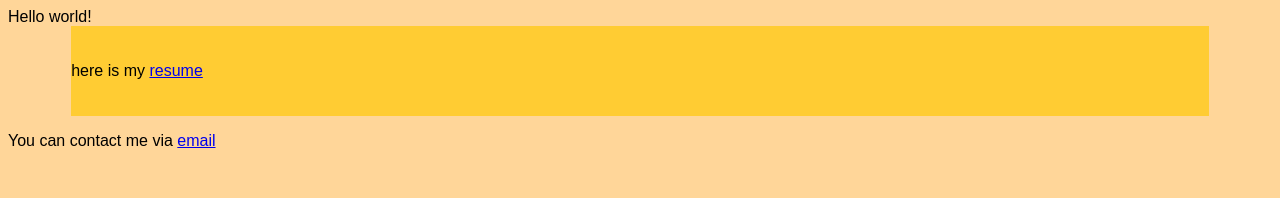
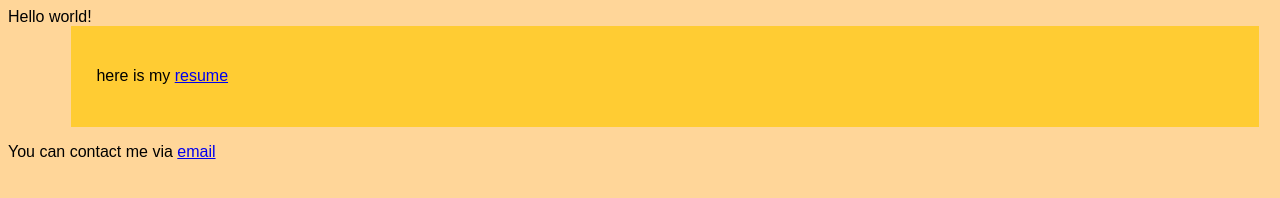
Before and after one commit to efrubin/efrubin.github.io, a plain HTML site: page index.html in a window 1280 px wide. Drawn offline with Linux system fonts and the light colour scheme.

Commit message:
changed some css

```diff
--- a/css/styles.css
+++ b/css/styles.css
@@ -8,7 +8,9 @@ div.block1{
     color: black;
     margin-right: 5%;
     margin-left: 5%;
-    padding-top: 20px;
-    padding-bottom: 20px;
+    padding-top: 2%;
+    padding-bottom: 2%;
+    padding-left: 2%;
+    padding-right: 2%;
 
 }
```
